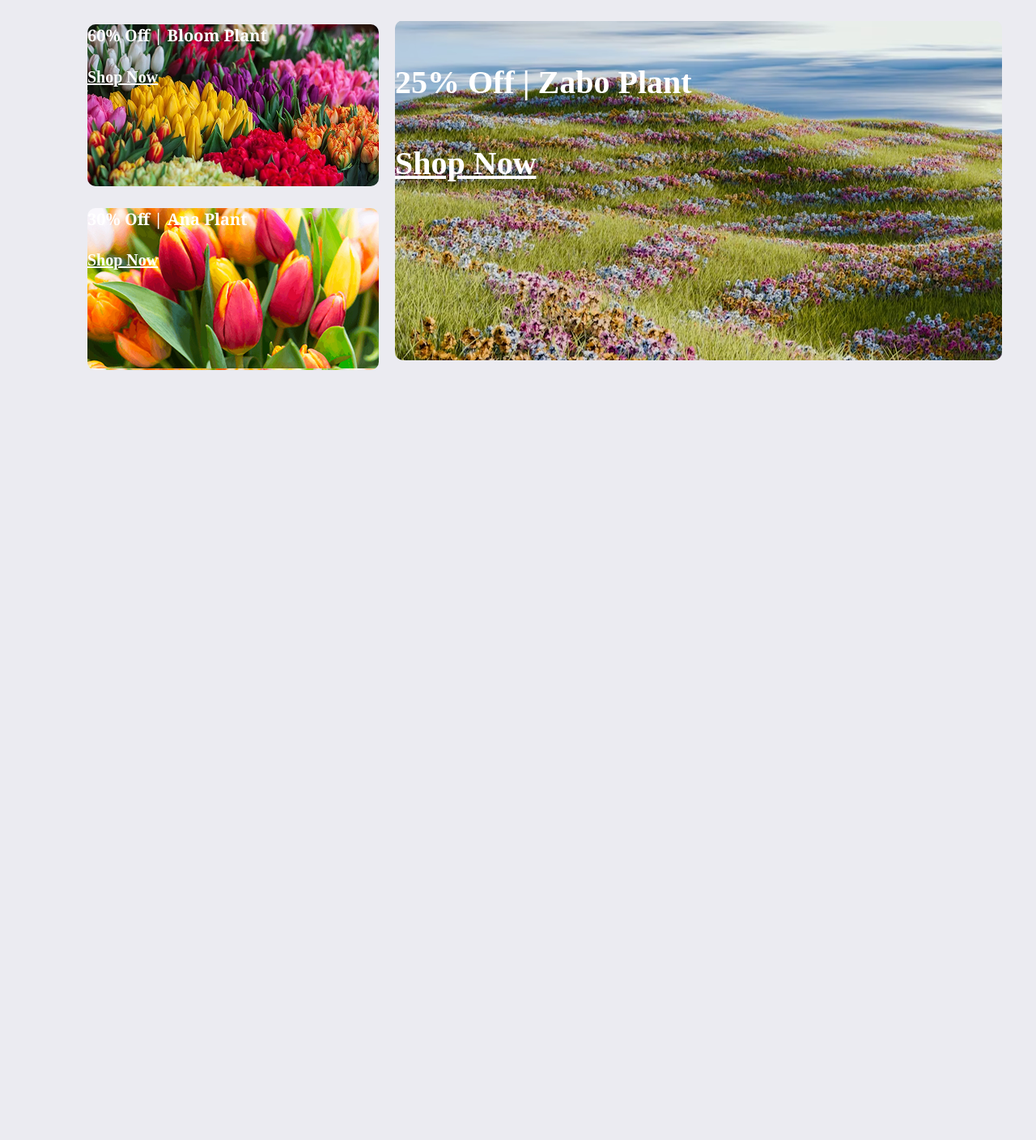
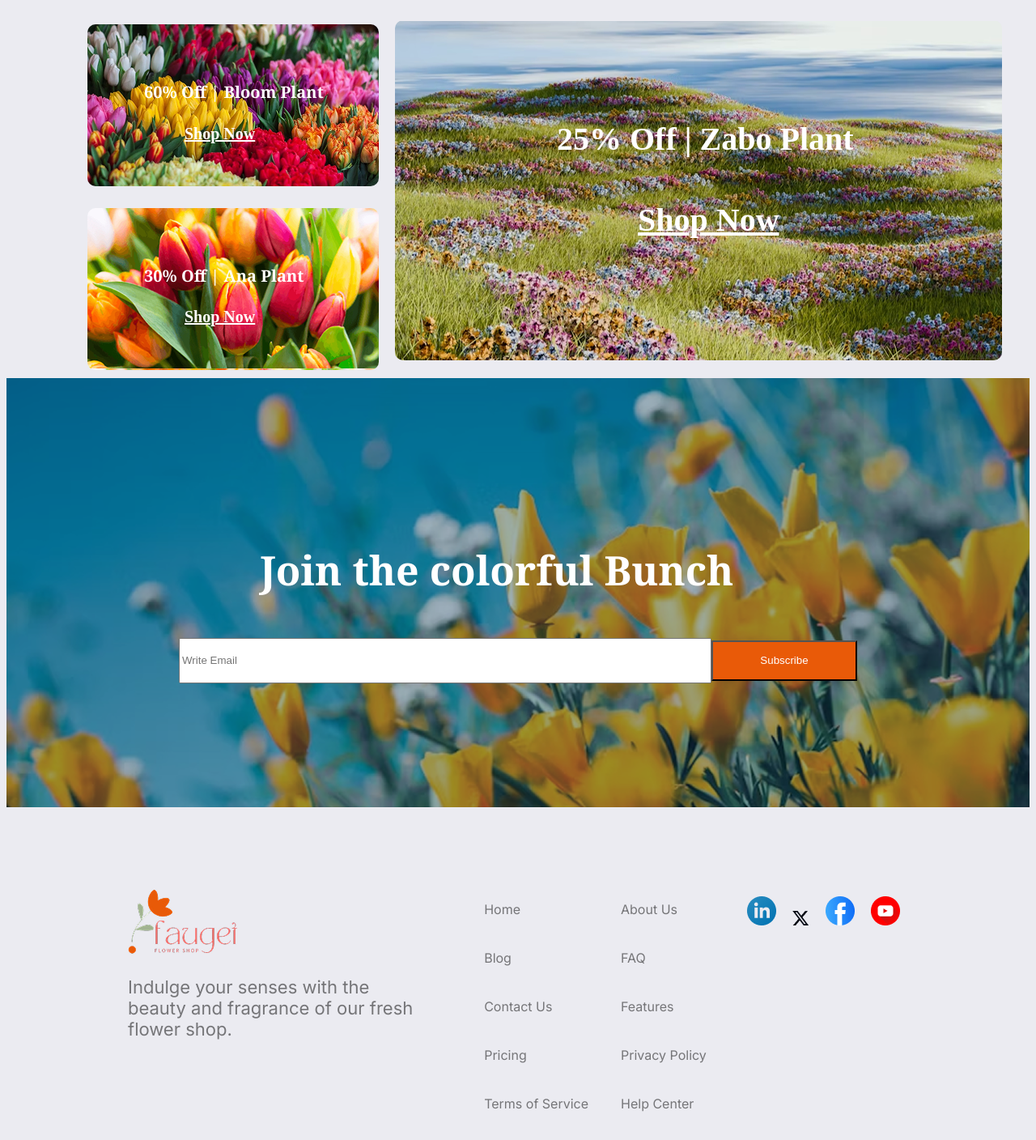
Before and after one commit to tarek1152/Responsive-Flowers-A02, a plain HTML site: page index.html in a window 1280 px wide. Shown: the part 3427-4835 px from the top of the page at 81% size. Before the commit the page ends 3902 px from the top, so only its background shows below. Drawn offline with Linux system fonts and the light colour scheme.

Commit message:
added all required all complete all things

```diff
--- a/index.html
+++ b/index.html
@@ -133,9 +133,39 @@
             </div>
             </div>
         </section>
+        <section>
+            <div class="branch-title">
+                <div class="branch-name">
+                    <h3 class="branch noto-serif">Join the colorful Bunch</h3>
+                    <input type="email" placeholder="Write Email"><button class="btn">Subscribe</button>
+                </div>
+            </div>
+        </section>
     </main>
     <footer>
-
+        <div class="final-item">
+            <div class="logo-sec">
+                <img src="image/logo.png" alt="">
+                <p class="logo-description inter-font new-font3">Indulge your senses with the beauty and fragrance of our fresh flower shop. </p>
+            </div>
+            <div class="all-link">
+                <ul>
+                    <li><a class="inter-font new-font3 nw" href="">Home</a></li>
+                    <li><a class="inter-font new-font3 nw" href="">About Us</a></li>
+                    <li><a class="inter-font new-font3 nw" href="">Blog</a></li>
+                    <li><a class="inter-font new-font3 nw" href="">FAQ</a></li>
+                    <li><a class="inter-font new-font3 nw" href="">Contact Us</a></li>
+                    <li><a class="inter-font new-font3 nw" href="">Features</a></li>
+                    <li><a class="inter-font new-font3 nw" href="">Pricing</a></li>
+                    <li><a class="inter-font new-font3 nw" href="">Privacy Policy</a></li>
+                    <li><a class="inter-font new-font3 nw" href="">Terms of Service</a></li>
+                    <li><a class="inter-font new-font3 nw" href="">Help Center</a></li>
+                </ul>
+            </div>
+            <div class="contact-info">
+                <img src="image/icon-linkedin.png" alt=""><img src="image/icon-twitter.png" alt=""><img src="image/icon-facebook.png" alt=""><img src="image/icon-youtube.png" alt="">
+            </div>
+        </div>
     </footer>
 </body>
 </html>
--- a/style/style.css
+++ b/style/style.css
@@ -164,10 +164,17 @@ nav li a{
       height: 420px;
       border-radius: 10px;
     }
-    .discount-head, .discount-link{
+    .discount-head{
       font-size: 20px;
       font-weight: bold;
       color: #fff;
+      padding: 70px 60px 0px 70px;
+    }
+    .discount-link{
+      font-size: 20px;
+      font-weight: bold;
+      color: #fff;
+      padding: 70px 0px 0px 120px;
     }
     .discount{
       margin: 0px 20px 10px 100px;
@@ -176,10 +183,82 @@ nav li a{
       display: flex;
       align-items: center;
     }
-     .discount-head2, .discount-link2{
+     .discount-head2{
       font-size: 40px;
       font-weight: bold;
       color: #fff;
+      padding: 70px 60px 0px 200px;
+
+    }
+    .discount-link2{
+      font-size: 40px;
+      font-weight: bold;
+      color: #fff;
+      padding: 70px 60px 0px 300px;
+    }
+    /* .branch-title{
+      text-align: center;
+    } */
+    .branch{
+      font-size: 50px;
+      font-weight: bold;
+      color: #fff;
+      padding: 200px 150x;
+    }
+    input{
+      width: 650px;
+      height: 50px;
+    }
+    .btn{
+      background-color: #E95A08;
+      width: 180px;
+      height: 50px;
+      color: #fff;
+    }
+    .branch-title{
+      background-image: url(/image/news-letter-bg.png);
+      width: 100%;
+      height: 530px;
+      display: flex;
+      justify-content: center;
+      align-items: center;
+    }
+    .branch{
+      padding-left: 100px;
+    }
+     .final-item{
+      display: flex;
+      justify-content: space-between;
+      max-width: 1170px;
+      margin: 100px 150px;
+      gap: 20px;
+    }
+    .logo-sec{
+      width: 360px;
+      height: 180px;
+    }
+    .all-link ul{
+      list-style: none;
+
+    }
+    .all-link li a{
+      text-decoration: none;
+    }
+    .all-link ul{
+      display: grid;
+      grid-template-columns: repeat(2, auto);
+      gap: 40px 40px;
+    }
+    .contact-info img{
+      margin: 10px;
+    }
+    .logo-description{
+      font-size: 22px;
+      font-weight: 400;
+    }
+    .nw{
+      font-size: 16px;
+      font-weight: 400;
     }
 /* Responsive Style */
 @media screen and (max-width: 576px) {
@@ -237,17 +316,47 @@ nav li a{
       margin: 0 50px 0 0 ;
     }
     .discount-head2{
-      width: 300px;
-      height: 200px;
       font-size: 20px;
       font-weight: bold;
+      padding: 50px 30px 0px 70px;
     }
     .discount2{
       width: 360px;
       height: 200px;
       margin-left: 65px;
+
     }
     .discount-link2{
-      display: none;
+      font-size: 20px;
+      font-weight: bold;
+      padding: 10px 30px 10px 120px;
     }
+    .branch{
+      font-size: 20px;
+      font-weight: bold;
+    }
+    input{
+      width: 200px;
+    }
+    .btn{
+      width: 100px;
+    }
+    input{
+      margin-left: 50px;
+    }
+    .branch-title{
+      width: 400px;
+      height: 275px;
+    }
+   .final-item{
+    flex-direction: column;
+    margin: 10px;
+   }
+   .contact-info{
+    display: flex;
+   }
+   .all-link ul{
+    grid-template-columns: none;
+    padding: 0;
+   }
 }
```
